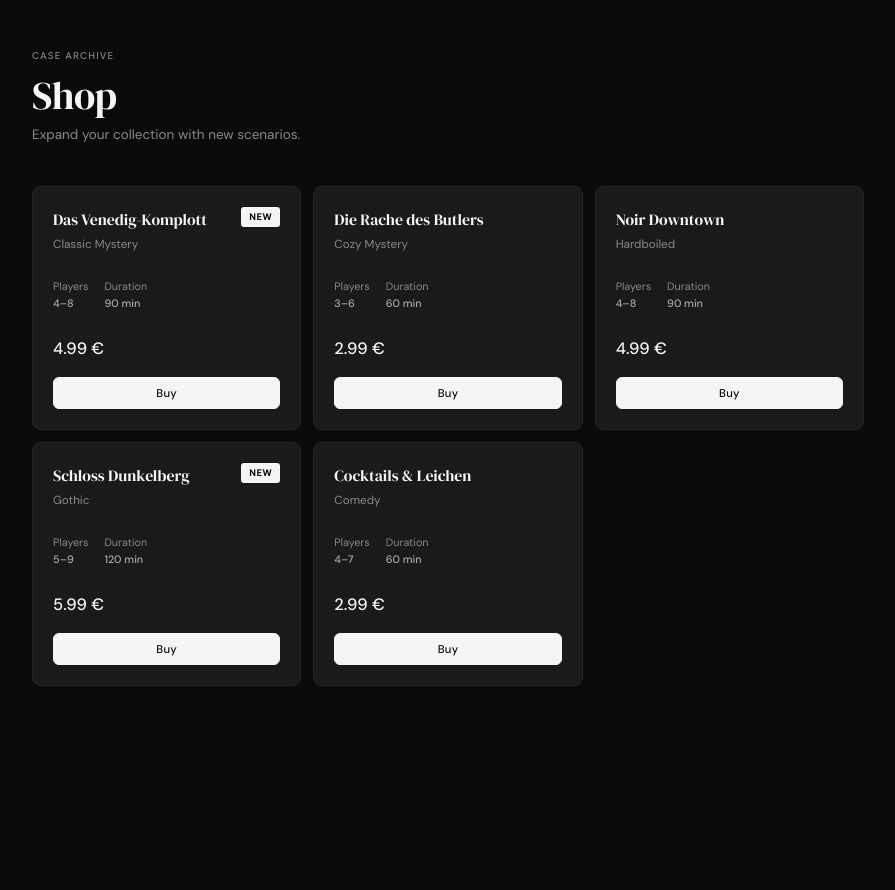
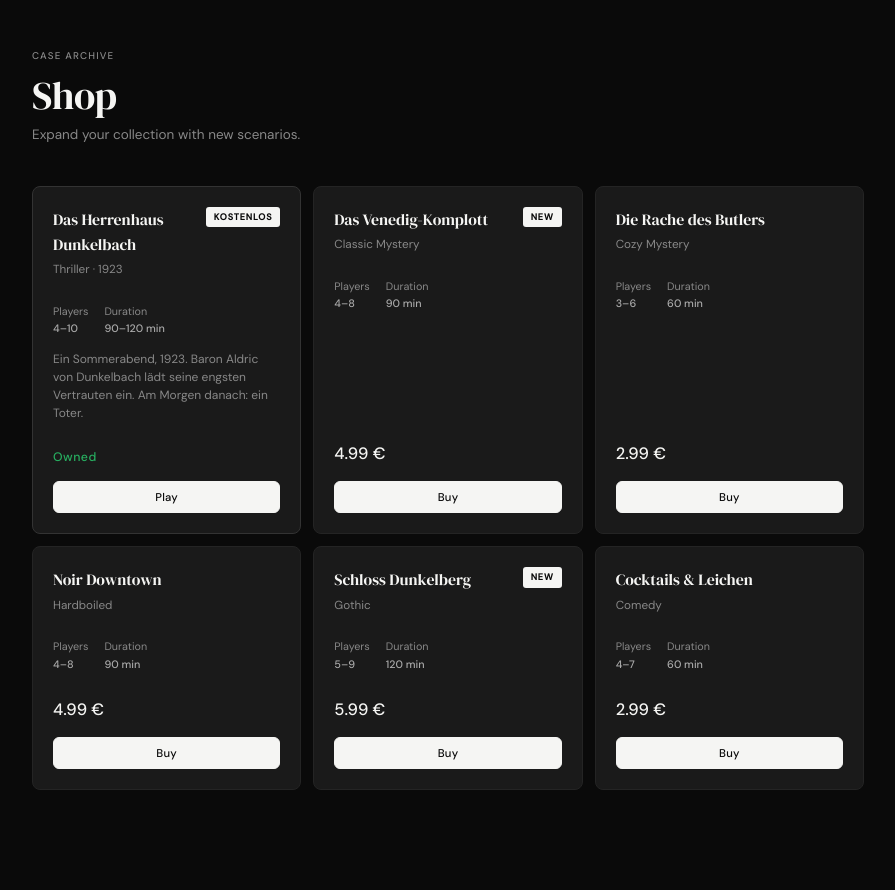
Before and after one commit to dorfwirthfrancesco-code/krimi-dinner, a Flask app: page /shop in a window 1280 px wide. Shown: the part 56-946 px from the top of the page, without its empty margins (192-1087 px from the left). Before the commit the page ends 742 px from the top, so only its background shows below. Run offline with Flask 3, Linux system fonts and the light colour scheme; the visitor is signed in with stand-in values (Sample User, id 1); data that the repository does not hold is empty; some libraries are stand-ins or nearby versions.

Commit message:
Update shop.html

```diff
--- a/templates/shop.html
+++ b/templates/shop.html
@@ -7,8 +7,29 @@
   <p>{{ t.shop_sub }}</p>
 </div>
 <div class="shop-grid">
+
+  <!-- Das Herrenhaus Dunkelbach — kostenlos, spielbar -->
+  <div class="shop-item fade-up" style="animation-delay:0s; border-color:var(--grey-3);">
+    <div class="shop-item-top">
+      <div>
+        <div class="shop-item-name">Das Herrenhaus Dunkelbach</div>
+        <div class="shop-item-genre">Thriller · 1923</div>
+      </div>
+      <span class="tag tag-white">Kostenlos</span>
+    </div>
+    <div class="shop-item-meta">
+      <div class="shop-meta-item">{{ t.shop_players }}<strong>4–10</strong></div>
+      <div class="shop-meta-item">{{ t.shop_duration }}<strong>90–120 min</strong></div>
+    </div>
+    <div style="font-size:.8rem;color:var(--grey-5);margin-bottom:14px;line-height:1.5;">
+      Ein Sommerabend, 1923. Baron Aldric von Dunkelbach lädt seine engsten Vertrauten ein. Am Morgen danach: ein Toter.
+    </div>
+    <div class="shop-price shop-price-owned">{{ t.shop_owned }}</div>
+    <button class="btn btn-primary btn-sm btn-full" onclick="window.location='/create-game'">{{ t.shop_play }}</button>
+  </div>
+
   {% for item in items %}
-  <div class="shop-item fade-up" style="animation-delay:{{ loop.index0 * 0.07 }}s">
+  <div class="shop-item fade-up" style="animation-delay:{{ (loop.index) * 0.07 }}s">
     <div class="shop-item-top">
       <div>
         <div class="shop-item-name">{{ item.name }}</div>
@@ -20,14 +41,8 @@
       <div class="shop-meta-item">{{ t.shop_players }}<strong>{{ item.players }}</strong></div>
       <div class="shop-meta-item">{{ t.shop_duration }}<strong>{{ item.duration }}</strong></div>
     </div>
-    <div class="shop-price {% if item.owned %}shop-price-owned{% endif %}">
-      {% if item.owned %}{{ t.shop_owned }}{% else %}{{ item.price }} €{% endif %}
-    </div>
-    {% if item.owned %}
-    <button class="btn btn-sm btn-full" onclick="window.location='/home'">{{ t.shop_play }}</button>
-    {% else %}
+    <div class="shop-price">{{ item.price }} €</div>
     <button class="btn btn-primary btn-sm btn-full">{{ t.shop_buy }}</button>
-    {% endif %}
   </div>
   {% endfor %}
 </div>
```
